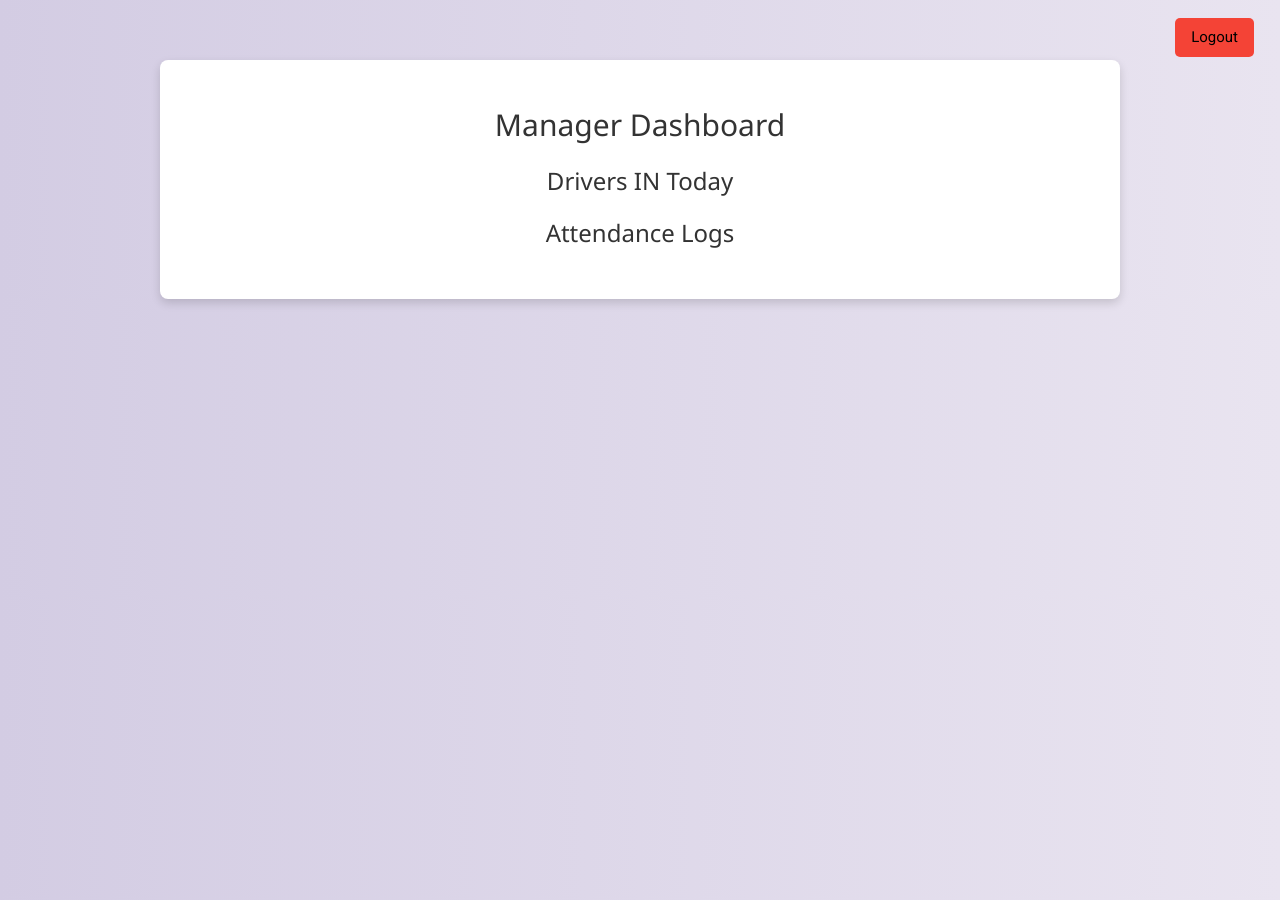
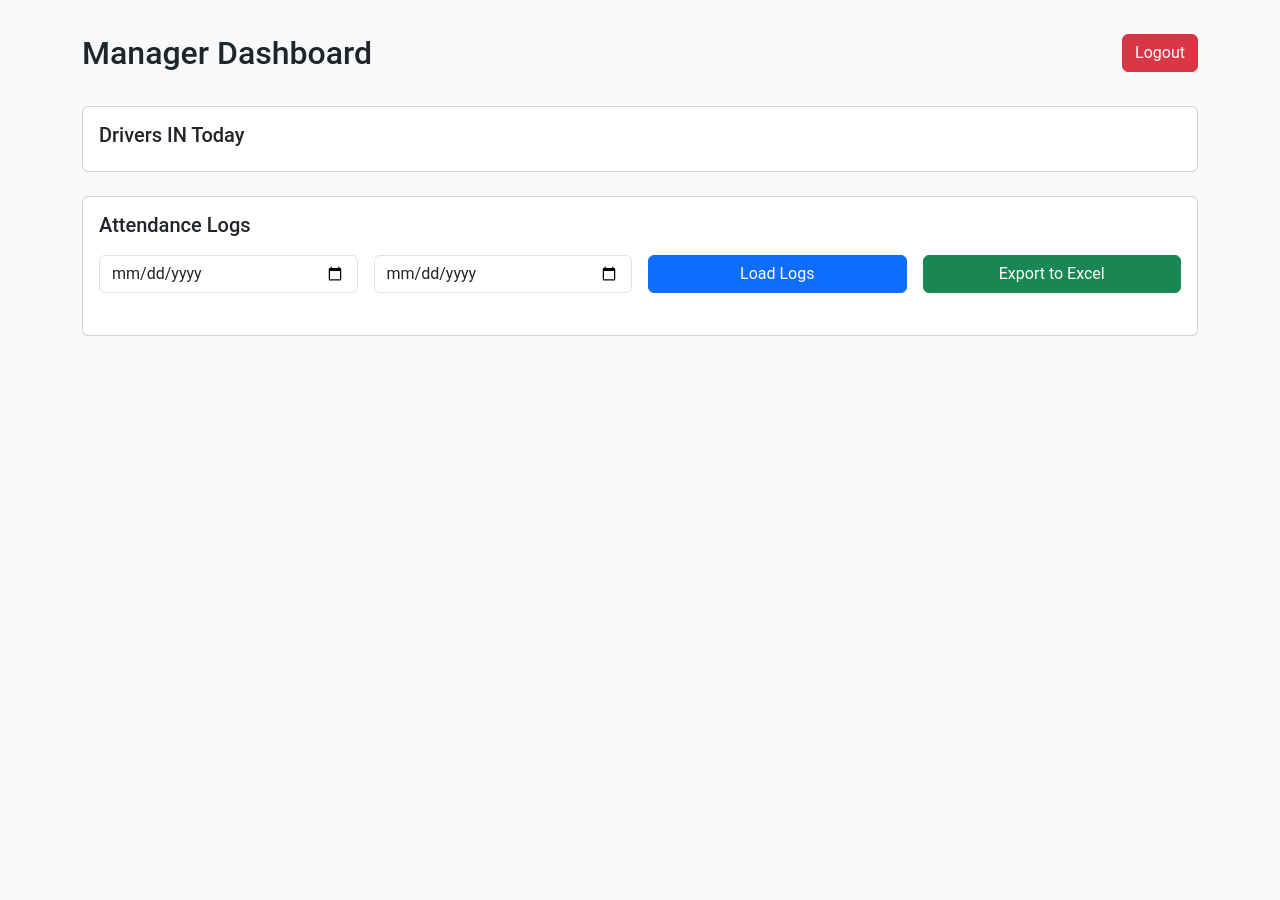
Before and after one commit to PrinceKSK6/princeksk6.github.io, a Jekyll site: the page appy/manager.html, which Jekyll copies as it is, in a window 1280 px wide. Built offline with Jekyll 4.4.1, drawn with Linux system fonts in a browser that asks for light colours.

Commit message:
Update manager.html

```diff
--- a/appy/manager.html
+++ b/appy/manager.html
@@ -2,79 +2,38 @@
 <html>
 <head>
   <title>Manager Dashboard</title>
-  <meta name="viewport" content="width=device-width, initial-scale=1">
-  <link rel="stylesheet" href="https://www.w3schools.com/w3css/4/w3.css">
-  <link rel="stylesheet" href="https://fonts.googleapis.com/css?family=Roboto">
-  <style>
-    body {
-      font-family: 'Roboto', sans-serif;
-      background: linear-gradient(to right, #d3cce3, #e9e4f0);
-      margin: 0;
-    }
-    .dashboard {
-      max-width: 960px;
-      margin: auto;
-      padding: 32px;
-      margin-top: 60px;
-      background-color: white;
-      border-radius: 8px;
-      box-shadow: 0 4px 10px rgba(0,0,0,0.15);
-      animation: fadeSlideIn 0.7s ease;
-    }
-    h2, h3 {
-      text-align: center;
-      color: #333;
-    }
-    .logout-btn {
-      position: fixed;
-      top: 12px;
-      right: 20px;
-      background-color: #f44336;
-    }
-    input[type="date"] {
-      margin: 6px;
-    }
-    button {
-      margin: 6px;
-      padding: 10px 20px;
-      background-color: #3f51b5;
-      color: white;
-      border: none;
-      border-radius: 5px;
-      cursor: pointer;
-    }
-    button:hover {
-      background-color: #303f9f;
-    }
-    table {
-      margin-top: 16px;
-      width: 100%;
-    }
-    th, td {
-      padding: 10px;
-      text-align: center;
-    }
-    ul {
-      padding-left: 20px;
-    }
-    @keyframes fadeSlideIn {
-      from { opacity: 0; transform: translateY(20px); }
-      to { opacity: 1; transform: translateY(0); }
-    }
-  </style>
+  <link href="https://cdn.jsdelivr.net/npm/bootstrap@5.3.2/dist/css/bootstrap.min.css" rel="stylesheet">
+  <link rel="stylesheet" href="./styles.css">
 </head>
-<body>
-
-  <button class="w3-button logout-btn" onclick="logout()">Logout</button>
-
-  <div class="w3-container dashboard w3-animate-opacity">
-    <h2>Manager Dashboard</h2>
-
-    <div class="w3-section">
-      <h3>Drivers IN Today</h3>
-      <ul id="todayList" class="w3-ul w3-card-4"></ul>
+<body class="bg-light">
+  <div class="container py-4">
+    <div class="d-flex justify-content-between align-items-center mb-4">
+      <h2 class="mb-0">Manager Dashboard</h2>
+      <button onclick="logout()" class="btn btn-danger">Logout</button>
     </div>
 
-    <div class="w3-section">
-      <h3>Attendance Logs</h3>
-      <input type="date" id="fromDate" class="w3-input w3-border" style="display:inline-block;width
+    <div class="card mb-4">
+      <div class="card-body">
+        <h5 class="card-title">Drivers IN Today</h5>
+        <ul id="todayList" class="list-group"></ul>
+      </div>
+    </div>
+
+    <div class="card">
+      <div class="card-body">
+        <h5 class="card-title">Attendance Logs</h5>
+        <div class="row g-3 mb-3">
+          <div class="col-md-3">
+            <input type="date" id="fromDate" class="form-control">
+          </div>
+          <div class="col-md-3">
+            <input type="date" id="toDate" class="form-control">
+          </div>
+          <div class="col-md-3 d-grid">
+            <button onclick="loadAllLogs()" class="btn btn-primary">Load Logs</button>
+          </div>
+          <div class="col-md-3 d-grid">
+            <button onclick="exportLogs()" class="btn btn-success">Export to Excel</button>
+          </div>
+        </div>
+        <div class="table-responsive
```
